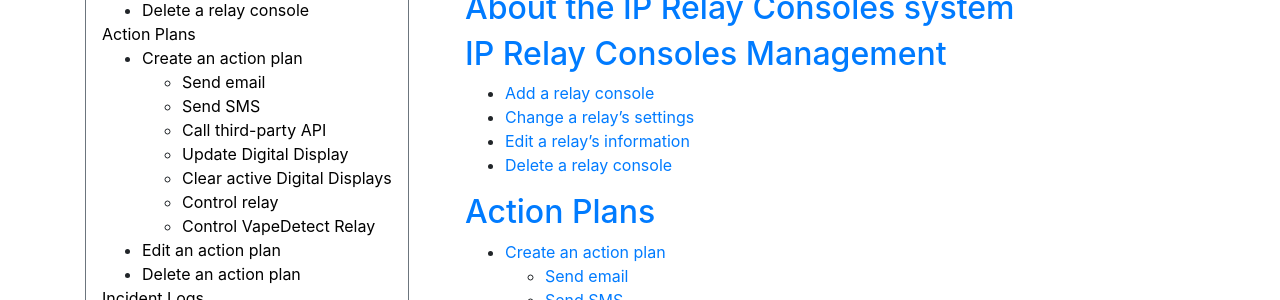
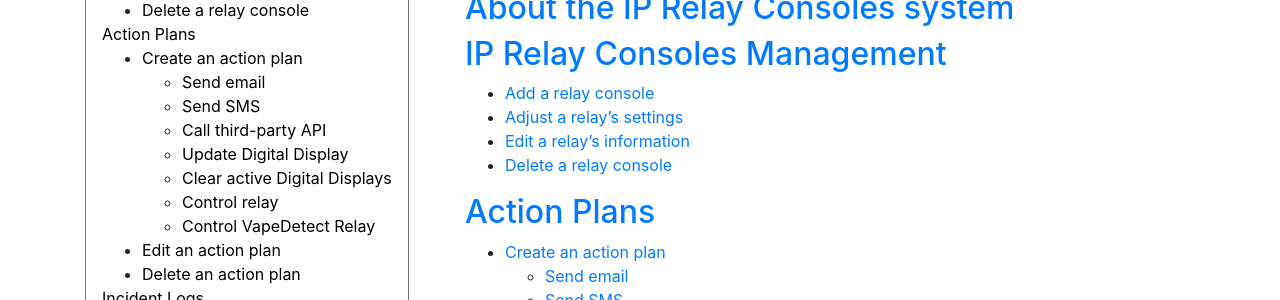
Before and after one commit to NrsSystems/docs, a Jekyll site: the page built from relay-consoles/index.md, in a window 1280 px wide. Shown: the part 458-758 px from the top of the page. Built offline with Jekyll 4.4.1, drawn with Linux system fonts in a browser that asks for light colours; our own code applies the rules of GitHub Pages for plain Markdown files.

Commit message:
Update index.md

```diff
--- a/relay-consoles/index.md
+++ b/relay-consoles/index.md
@@ -10,7 +10,7 @@ For general information about the XSPONSE service and website, see the [Service
 
 ## [IP Relay Consoles Management](relay-consoles-management.md)
 - [Add a relay console](relay-consoles-management.md#add-a-relay-console)
-- [Change a relay's settings](relay-consoles-management.md#change-a-relays-settings)
+- [Adjust a relay's settings](relay-consoles-management.md#adjust-a-relays-settings)
 - [Edit a relay's information](relay-consoles-management.md#edit-a-relays-information)
 - [Delete a relay console](relay-consoles-management.md#delete-a-relay-console)
 
```
